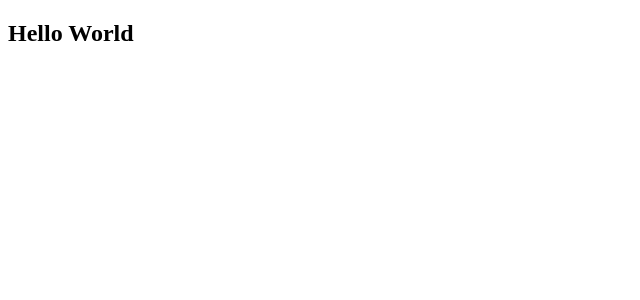
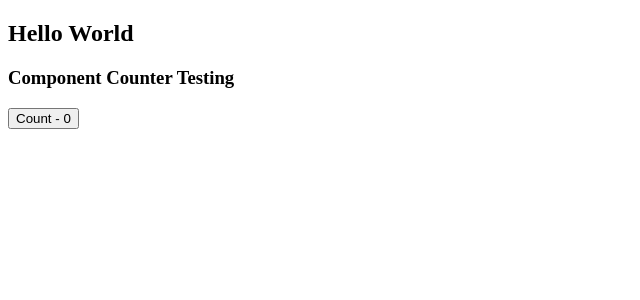
Before and after one commit to PatriotWolf/react-webpack, a React app: page / in a window 1280 px wide. Shown: the top 300 px of the page, without its empty margins (0-640 px from the left). Built offline with nearby package versions, Linux system fonts and the light colour scheme.

Commit message:
feature: Add counter component to test typesciprt useState typed

```diff
--- a/src/App.tsx
+++ b/src/App.tsx
@@ -1,4 +1,11 @@
+import { Counter } from './components/Counter';
+
 const App = () => {
-  return <h1>Hello World</h1>;
+  return (
+    <div>
+      <h1>Hello World</h1>
+      <Counter />
+    </div>
+  );
 };
 export default App;
--- /dev/null
+++ b/src/components/Counter.tsx
@@ -0,0 +1,11 @@
+import { useState } from 'react';
+
+export const Counter = () => {
+  const [count, setCount] = useState<number>(0);
+  return (
+    <div>
+      <h3>Component Counter Testing</h3>
+      <button onClick={() => setCount(c => c + 1)}>Count - {count}</button>
+    </div>
+  );
+};
```
